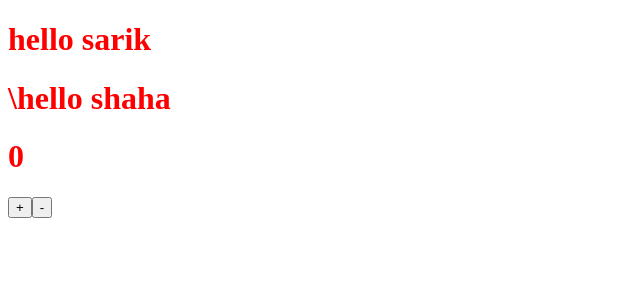
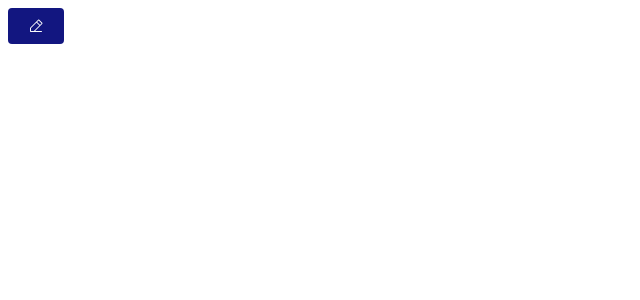
Before and after one commit to DeadMonstr/Turon, a React (Create React App) app: page / in a window 1280 px wide. Shown: the top 300 px of the page, without its empty margins (0-640 px from the left). Built offline with nearby package versions, Linux system fonts and the light colour scheme.

Commit message:
color add

```diff
--- a/src/app/App.js
+++ b/src/app/App.js
@@ -1,4 +1,3 @@
-
 import cls from "./app.module.sass"
 import {createBrowserRouter, createRoutesFromElements, Route, RouterProvider} from "react-router-dom";
 import Website from "pages/website/Website";
--- /dev/null
+++ b/src/components/ui/button/button.js
@@ -0,0 +1,13 @@
+import cls from "./button.module.sass"
+
+
+const Button = ({children}) => {
+  return(
+      <>
+        <button className={cls.btn}>
+            {children}
+        </button>
+      </>
+  )
+}
+export default Button
--- /dev/null
+++ b/src/components/ui/button/button.module.sass
@@ -0,0 +1,17 @@
+@import "../../../styles/variables"
+@import "../../../styles/mixins"
+
+
+
+.btn
+  display: flex
+  align-items: center
+  padding: 0 20px 0 20px
+  height: 36px
+  background: $color-active
+  border-radius: 4px
+  color: $text-color
+  outline: none
+  border: none
+  &:active
+    @include btn-active
--- a/src/components/website/home/Home.js
+++ b/src/components/website/home/Home.js
@@ -1,53 +1,18 @@
-import React, {useEffect, useState} from 'react'
-
+import React from 'react'
+import Icon from "../../../assets/icons/PencilSimpleLine.png"
 
 import cls from "./Home.module.sass"
-import {useDispatch, useSelector} from "react-redux";
-import {decremented, incremented} from "slices/websiteSlice";
+import Button from "../../ui/button/button";
+
 
 export const Home = () => {
 
-    const [value,setValue] = useState(0)
-    const [error,setError] = useState(false)
-
-    // const {value} = useSelector(state => state.counter)
-
-    // const dispatch = useDispatch()
-    // const inc = () => {
-    //     dispatch(incremented({number: 1}))
-    // }
-    //
-    // const dec = () => {
-    //     dispatch(decremented({number: 1}))
-    //
-    // }
-
-    useEffect(() => {
-        if (value === 5) {
-            setError(true)
-        } else {
-            setError(false)
-        }
-    },[value])
-
-    const inc = () => {
-        setValue(state => state+1)
-    }
-
-    const dec = () => {
-        setValue(state => state-1)
-    }
-
-
     return (
         <div className={cls.Home}>
-
-            <h1>{value}</h1>
-
-            {error && <h1 style={{color:"red"}}>Sarik</h1>}
-
-            <button onClick={inc}>+</button>
-            <button onClick={dec}>-</button>
+        <Button>
+            {/*button*/}
+            <img src={Icon} alt=""/>
+        </Button>
 
         </div>
     );
--- a/src/pages/website/Website.js
+++ b/src/pages/website/Website.js
@@ -3,8 +3,7 @@ import {Home} from "components/website";
 const Website = () => {
     return (
         <div>
-            <h1>hello sarik</h1>
-            <h1>\hello shaha</h1>
+
             <Home/>
         </div>
     );
--- a/src/slices/websiteSlice.js
+++ b/src/slices/websiteSlice.js
@@ -1,4 +1,4 @@
-import { createSlice } from '@reduxjs/toolkit'
+import {createSlice} from '@reduxjs/toolkit'
 
 const counterSlice = createSlice({
     name: 'counter',
--- a/src/styles/_mixins.sass
+++ b/src/styles/_mixins.sass
@@ -0,0 +1,4 @@
+@mixin btn-active
+  transform: scale(1)
+  &:active
+    transform: scale(0.9)
--- a/src/styles/_variables.sass
+++ b/src/styles/_variables.sass
@@ -1,9 +1,13 @@
 
-
-
-$color-main-1: #001B60
-$color-main-2: #F0F4FF
-$color-main-3: #BCCBF2
-$color-main-4: #103EB8
-$color-main-5: #07277E
-$color-main-6: #869CD7
+$color-main-1: #CCD5F6
+$color-main-2: #DDE0E4
+$color-main-3: #F7CCCC
+$color-active: #121680
+$color-main-5: #656565
+$color-main-6: #DF184F
+$color-main-7: #1E25D4
+$color-main-8: #001769
+$color-main-9: #ABABAB
+$color-main-10: #AAB9F0
+$color-main-11: #11D300
+$text-color: #E7E7E7
```
Also changed, not shown: src/assets/icons/PencilSimpleLine.png (added).
